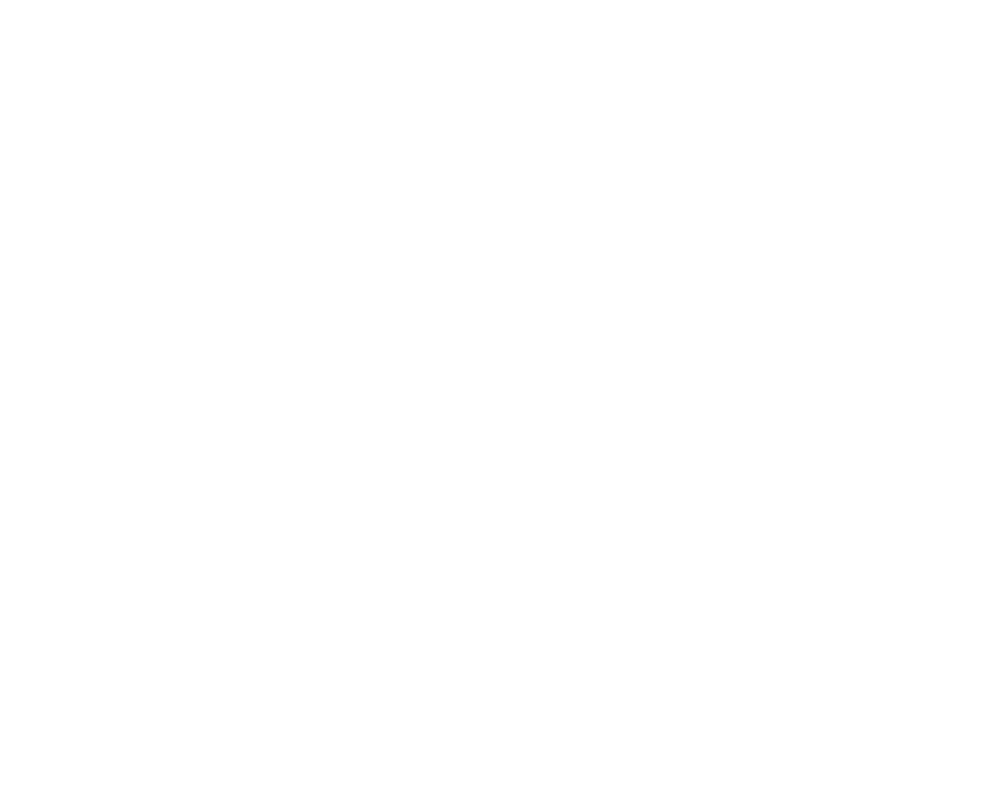
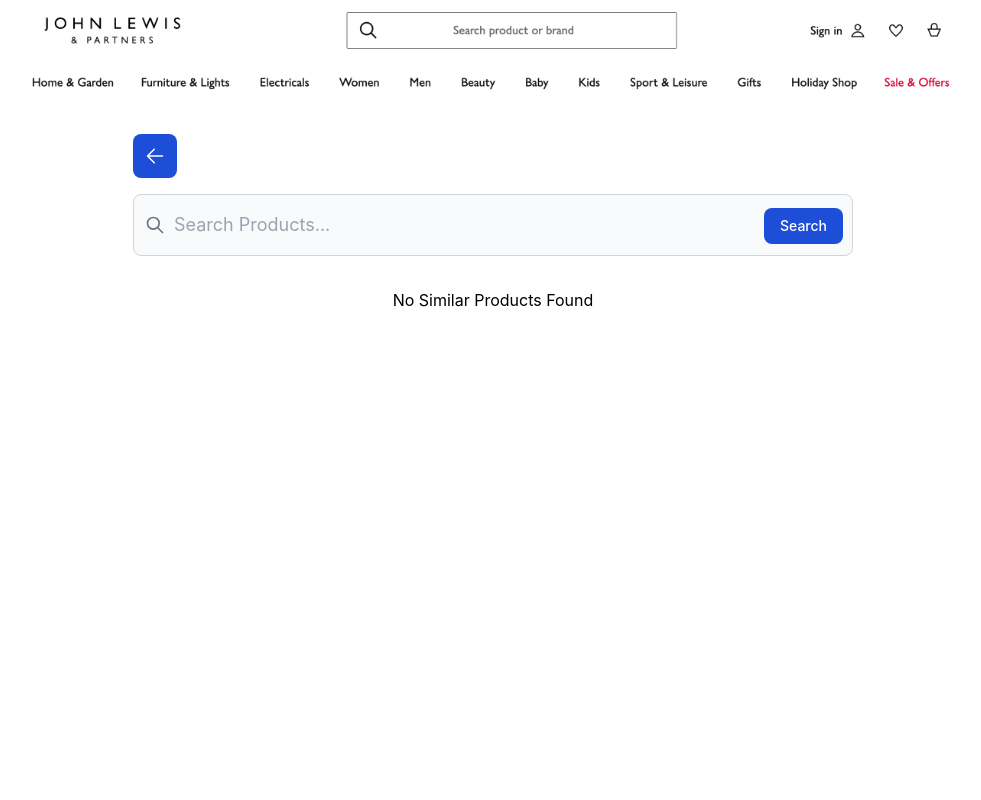
Before and after one commit to umesh-moonraft/johnlewis-ui, a React (Create React App) app: page /search in a window 1280 px wide. Before the commit this address had no page. Shown: the top 800 px of the page, without its empty margins (147-1128 px from the left). Built offline with nearby package versions, Linux system fonts and the light colour scheme.

Commit message:
added search page

```diff
--- a/src/App.js
+++ b/src/App.js
@@ -3,6 +3,7 @@
 
 import Home from "./Pages/HomePage/HomePage";
 import ProductsPage from "./Pages/ProductsPage/ProductsPage";
+import SearchPage from "./Pages/SearchPage/SearchPage";
 
 import "./App.css";
 
@@ -11,7 +12,8 @@
     <Router>
       <Routes>
         <Route exact path="/" element={<Home />} />
-        <Route exact path="product/:category/:id" element={<ProductsPage />} />
+        <Route exact path="/product/:category/:id" element={<ProductsPage />} />
+        <Route exact path="/search" element={<SearchPage />} />
       </Routes>
     </Router>
   );
--- /dev/null
+++ b/src/Pages/SearchPage/SearchPage.js
@@ -0,0 +1,72 @@
+import ProductsCarousel from "../../components/ProductCarousel/ProductCarousel";
+import Layout from "../../template/Layout";
+import { useState } from "react";
+import BackButton from "../../components/BackButton";
+import SearchBox from "../../components/SearchBox";
+
+function SearchPage() {
+  const [responseProducts, setresponseProducts] = useState([]);
+
+  const [loader, setLoader] = useState(false);
+  const [isApiCallDone, setIsApiCallDone] = useState(false);
+
+  const syncCompetitors = (searchText) => {
+    setLoader(true);
+
+    setIsApiCallDone(true);
+
+    var requestOptions = {
+      method: "GET",
+      redirect: "follow",
+    };
+
+    fetch(
+      "http://localhost:3000/compare/" + encodeURIComponent(searchText),
+      requestOptions
+    )
+      .then((response) => response.json())
+      .then((result) => {
+        setresponseProducts(result);
+        setLoader(false);
+      })
+      .catch((error) => {
+        console.log("error", error);
+        setLoader(false);
+      });
+  };
+
+  const searchHandler = (searchText) => {
+    syncCompetitors(searchText);
+  };
+
+  return (
+    <Layout>
+      <div className="w-3/5 mx-auto my-8">
+        <BackButton></BackButton>
+        <SearchBox searchHandler={searchHandler}></SearchBox>
+      </div>
+
+      {!isApiCallDone &&
+        (responseProducts.length > 0 ? (
+          <ProductsCarousel products={responseProducts}></ProductsCarousel>
+        ) : (
+          <div className="text-center">
+            {loader == true ? (
+              <div className="flex justify-center gap-2 items-center">
+                <div>Please wait, fetching Products from competitors</div>
+                <div className="flex items-center justify-center space-x-2">
+                  <div className="w-2 h-2 rounded-full animate-pulse dark:bg-blue-400"></div>
+                  <div className="w-2 h-2 rounded-full animate-pulse dark:bg-blue-400"></div>
+                  <div className="w-2 h-2 rounded-full animate-pulse dark:bg-blue-400"></div>
+                </div>
+              </div>
+            ) : (
+              "No Similar Products Found"
+            )}
+          </div>
+        ))}
+    </Layout>
+  );
+}
+
+export default SearchPage;
--- a/src/components/CategoriesTabs/CategoriesTabs.js
+++ b/src/components/CategoriesTabs/CategoriesTabs.js
@@ -1,4 +1,5 @@
 import { Tab } from "@headlessui/react";
+import { Link, useNavigate } from "react-router-dom";
 import ProductList from "../ProductList/ProductList";
 
 function classNames(...classes) {
@@ -6,14 +7,15 @@
 }
 
 export default function CategoriesTabs({ categories }) {
+  const navigate = useNavigate();
   const tabChangeHandler = (index) => {
     console.log("Changed selected tab to:", index);
   };
 
   return (
-    <div className="w-full px-2 mx-8 py-16 sm:px-0">
+    <div className="w-full px-4 py-16">
       <Tab.Group onChange={tabChangeHandler}>
-        <Tab.List className="flex space-x-1 rounded-xl bg-blue-900/20 p-1 flex-wrap justify-center gap-2">
+        <Tab.List className="grid grid-cols-2 gap-4 space-x-1 rounded-xl bg-blue-900/20 p-1  justify-center md:grid-cols-3 lg:grid-cols-4">
           {categories.map((item) => (
             <Tab
               key={item.category}
@@ -23,13 +25,29 @@
                   "ring-white ring-opacity-60 ring-offset-2 ring-offset-blue-400 focus:outline-none focus:ring-2",
                   selected
                     ? "bg-white shadow"
-                    : "text-blue-100 hover:bg-white/[0.12] hover:text-white"
+                    : "text-blue-100 hover:bg-white/[0.50] hover:text-blue-900"
                 )
               }
             >
               {item.category}
             </Tab>
           ))}
+          <Tab
+            className={({ selected }) =>
+              classNames(
+                "w-full rounded-lg py-2.5 text-sm font-medium leading-5 text-blue-700 basis-1/5",
+                "ring-white ring-opacity-60 ring-offset-2 ring-offset-blue-400 focus:outline-none focus:ring-2",
+                selected
+                  ? "bg-white shadow"
+                  : "text-blue-100 hover:bg-white/[0.50] hover:text-blue-900"
+              )
+            }
+            onClick={() => {
+              navigate("/search");
+            }}
+          >
+            Custom Search
+          </Tab>
         </Tab.List>
         <Tab.Panels className="mt-2">
           {categories.map((item, idx) => (
--- a/src/components/ProductCarousel/ProductCarousel.js
+++ b/src/components/ProductCarousel/ProductCarousel.js
@@ -21,15 +21,15 @@
       navigation: true,
       breakpoints: {
         640: {
-          slidesPerView: 2,
+          slidesPerView: 1,
           spaceBetween: 20,
         },
         768: {
-          slidesPerView: 4,
+          slidesPerView: 1,
           spaceBetween: 40,
         },
         1024: {
-          slidesPerView: 5,
+          slidesPerView: 1,
           spaceBetween: 50,
         },
       },
@@ -39,8 +39,8 @@
   return (
     <div className="products-carousel-container my-8">
       <swiper-container class="mySwiper" init="false">
-        {products.map((product) => (
-          <swiper-slide>
+        {products.map((product,index) => (
+          <swiper-slide key={index}>
             <ExternalProduct product={product}></ExternalProduct>
             {/* <div>
               <h2>{product.title}</h2>
--- /dev/null
+++ b/src/components/SearchBox.js
@@ -0,0 +1,56 @@
+import { useState } from "react";
+
+export default function SearchBox({ searchHandler }) {
+  const [searchText, setSearchText] = useState("");
+
+  const handleSubmit = (event) => {
+    event.preventDefault();
+
+    searchHandler(searchText);
+  };
+
+  return (
+    <form onSubmit={handleSubmit}>
+      <label
+        htmlFor="default-search"
+        className="mb-2 text-sm font-medium text-gray-900 sr-only dark:text-white"
+      >
+        Search
+      </label>
+      <div className="relative">
+        <div className="absolute inset-y-0 left-0 flex items-center pl-3 pointer-events-none">
+          <svg
+            aria-hidden="true"
+            className="w-5 h-5 text-gray-500 dark:text-gray-400"
+            fill="none"
+            stroke="currentColor"
+            viewBox="0 0 24 24"
+            xmlns="http://www.w3.org/2000/svg"
+          >
+            <path
+              strokeLinecap="round"
+              strokeLinejoin="round"
+              strokeWidth="2"
+              d="M21 21l-6-6m2-5a7 7 0 11-14 0 7 7 0 0114 0z"
+            ></path>
+          </svg>
+        </div>
+        <input
+          type="search"
+          value={searchText}
+          onChange={(e) => setSearchText(e.target.value)}
+          id="default-search"
+          className="block w-full p-4 pl-10 text-lg text-gray-900 border border-gray-300 rounded-lg bg-gray-50 focus:ring-blue-500 focus:border-blue-500 dark:bg-gray-700 dark:border-gray-600 dark:placeholder-gray-400 dark:text-white dark:focus:ring-blue-500 dark:focus:border-blue-500"
+          placeholder="Search Products..."
+          required
+        ></input>
+        <button
+          type="submit"
+          className="text-white absolute right-2.5 bottom-3 bg-blue-700 hover:bg-blue-800 focus:ring-4 focus:outline-none focus:ring-blue-300 font-medium rounded-lg text-sm px-4 py-2 dark:bg-blue-600 dark:hover:bg-blue-700 dark:focus:ring-blue-800"
+        >
+          Search
+        </button>
+      </div>
+    </form>
+  );
+}
```
